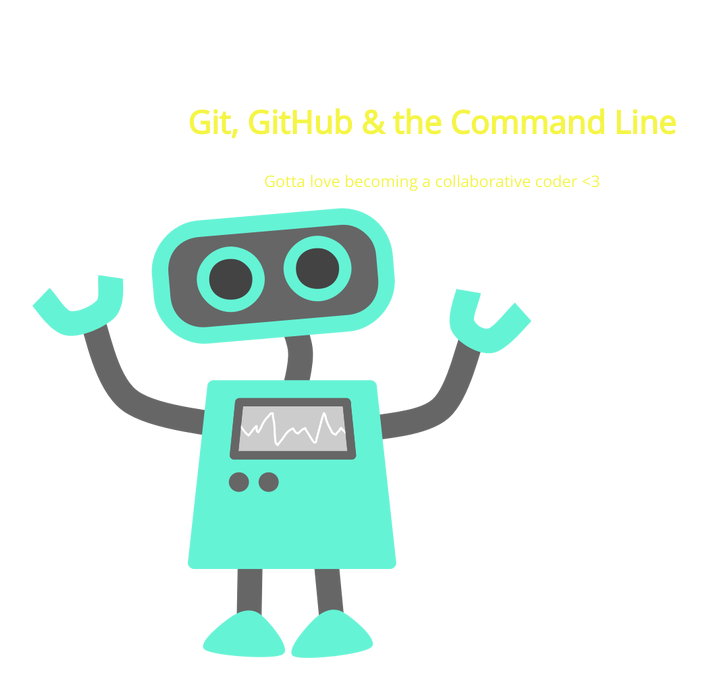
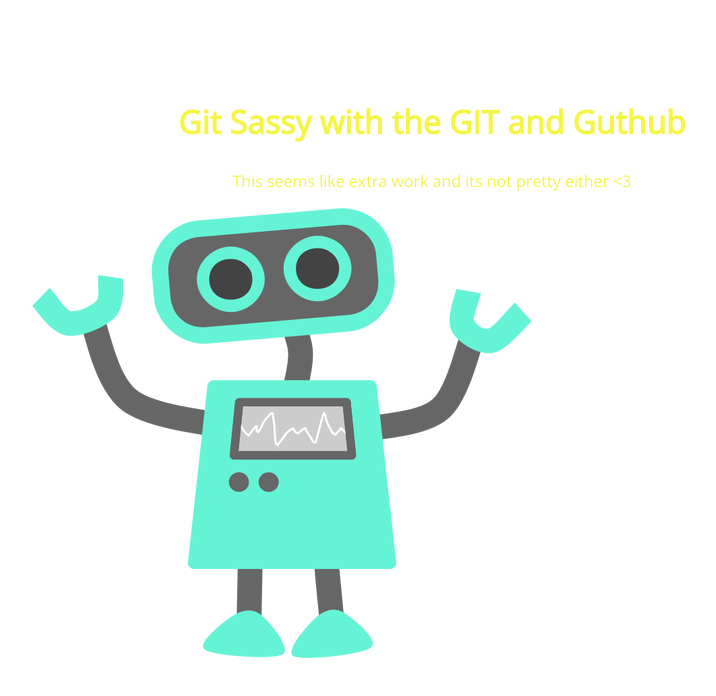
Before and after one commit to lici6/105-project, a plain HTML site: page index.html in a window 1280 px wide. Shown: the whole page, without its empty margins (208-924 px from the left). Drawn offline with nearby package versions, Linux system fonts and the light colour scheme.

Commit message:
changed h1 and p content

```diff
--- a/index.html
+++ b/index.html
@@ -8,8 +8,8 @@
 </head>
 <body>
 	<section>
-		<h1>Git, GitHub & the Command Line</h1>
-		<p>Gotta love becoming a collaborative coder <3</p>
+		<h1>Git Sassy with the GIT and Guthub</h1>
+		<p>This seems like extra work and its not pretty either <3</p>
 		<img src="img/happy-blue-robot.png">
 	</section>
 </body>
```
